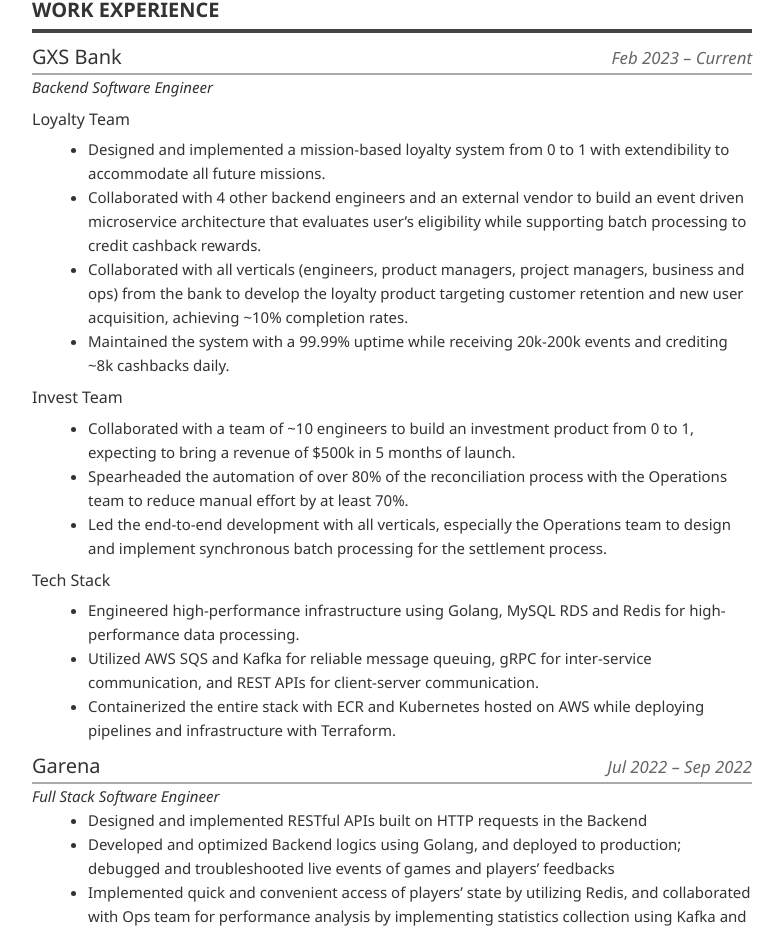
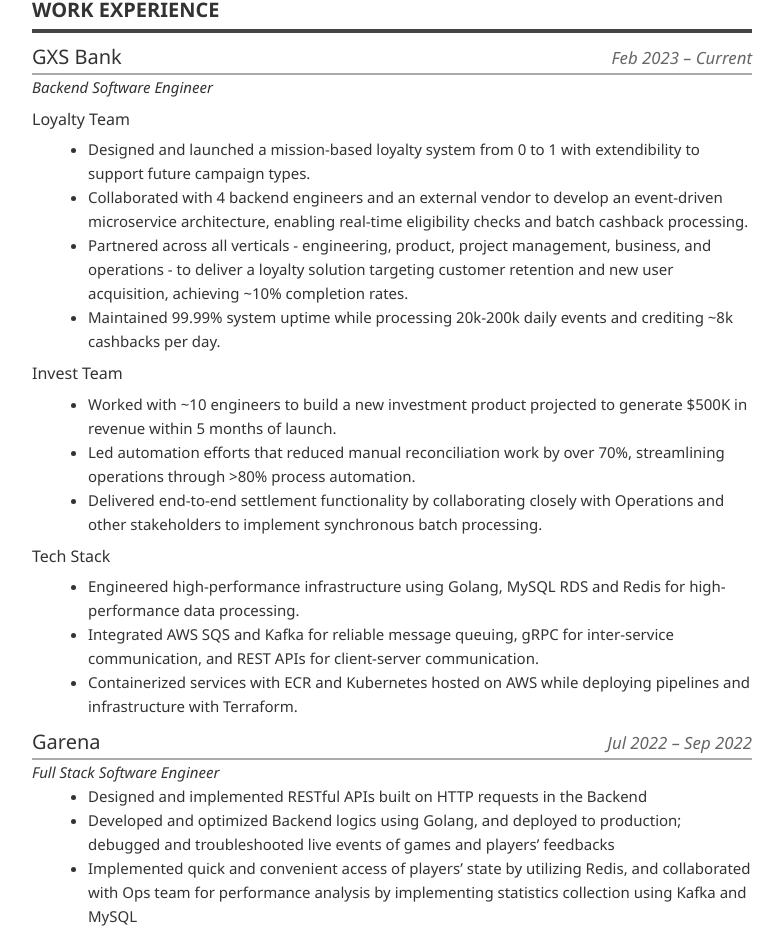
Before and after one commit to ronaldtants/resume, a Vue app: page /resume in a window 1280 px wide. Shown: the part 374-1307 px from the top of the page, without its empty margins (248-1031 px from the left). Built offline with nearby package versions, Linux system fonts and the light colour scheme; the HTML template or start-up script is replaced by a standard one.

Commit message:
updated resume phrasing

```diff
--- a/src/views/ResumeView.vue
+++ b/src/views/ResumeView.vue
@@ -31,38 +31,38 @@
       <p class="sub-para-header">Loyalty Team</p>
       <ul>
         <li>
-          Designed and implemented a mission-based loyalty system from 0 to 1 with extendibility to
-          accommodate all future missions.
+          Designed and launched a mission-based loyalty system from 0 to 1 with extendibility to
+          support future campaign types.
         </li>
         <li>
-          Collaborated with 4 other backend engineers and an external vendor to build an event
-          driven microservice architecture that evaluates user’s eligibility while supporting batch
-          processing to credit cashback rewards.
+          Collaborated with 4 backend engineers and an external vendor to develop an event-driven
+          microservice architecture, enabling real-time eligibility checks and batch cashback
+          processing.
         </li>
         <li>
-          Collaborated with all verticals (engineers, product managers, project managers, business
-          and ops) from the bank to develop the loyalty product targeting customer retention and new
-          user acquisition, achieving ~10% completion rates.
+          Partnered across all verticals - engineering, product, project management, business, and
+          operations - to deliver a loyalty solution targeting customer retention and new user
+          acquisition, achieving ~10% completion rates.
         </li>
         <li>
-          Maintained the system with a 99.99% uptime while receiving 20k-200k events and crediting
-          ~8k cashbacks daily.
+          Maintained 99.99% system uptime while processing 20k-200k daily events and crediting ~8k
+          cashbacks per day.
         </li>
       </ul>
 
       <p class="sub-para-header">Invest Team</p>
       <ul>
         <li>
-          Collaborated with a team of ~10 engineers to build an investment product from 0 to 1,
-          expecting to bring a revenue of $500k in 5 months of launch.
+          Worked with ~10 engineers to build a new investment product projected to generate $500K in
+          revenue within 5 months of launch.
         </li>
         <li>
-          Spearheaded the automation of over 80% of the reconciliation process with the Operations
-          team to reduce manual effort by at least 70%.
+          Led automation efforts that reduced manual reconciliation work by over 70%, streamlining
+          operations through >80% process automation.
         </li>
         <li>
-          Led the end-to-end development with all verticals, especially the Operations team to
-          design and implement synchronous batch processing for the settlement process.
+          Delivered end-to-end settlement functionality by collaborating closely with Operations and
+          other stakeholders to implement synchronous batch processing.
         </li>
       </ul>
 
@@ -73,12 +73,12 @@
           high-performance data processing.
         </li>
         <li>
-          Utilized AWS SQS and Kafka for reliable message queuing, gRPC for inter-service
+          Integrated AWS SQS and Kafka for reliable message queuing, gRPC for inter-service
           communication, and REST APIs for client-server communication.
         </li>
         <li>
-          Containerized the entire stack with ECR and Kubernetes hosted on AWS while deploying
-          pipelines and infrastructure with Terraform.
+          Containerized services with ECR and Kubernetes hosted on AWS while deploying pipelines and
+          infrastructure with Terraform.
         </li>
       </ul>
 
```
